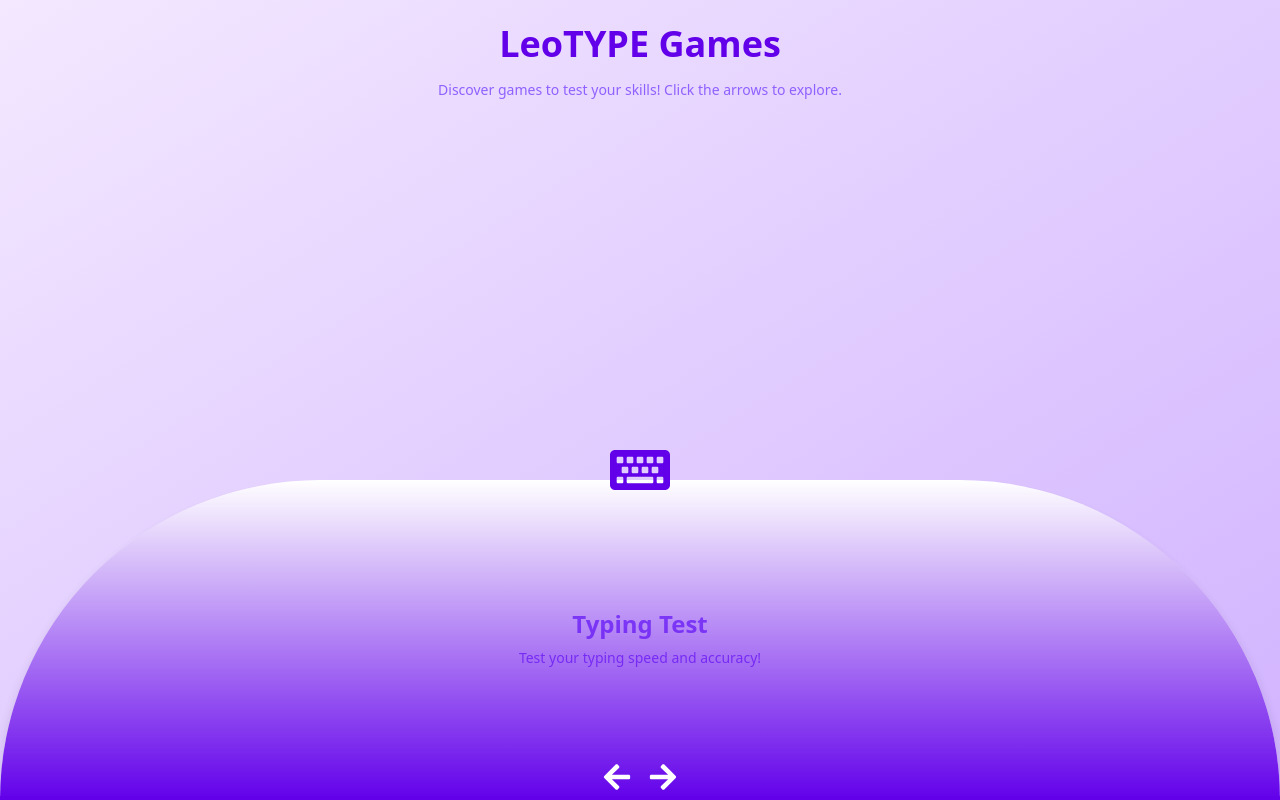
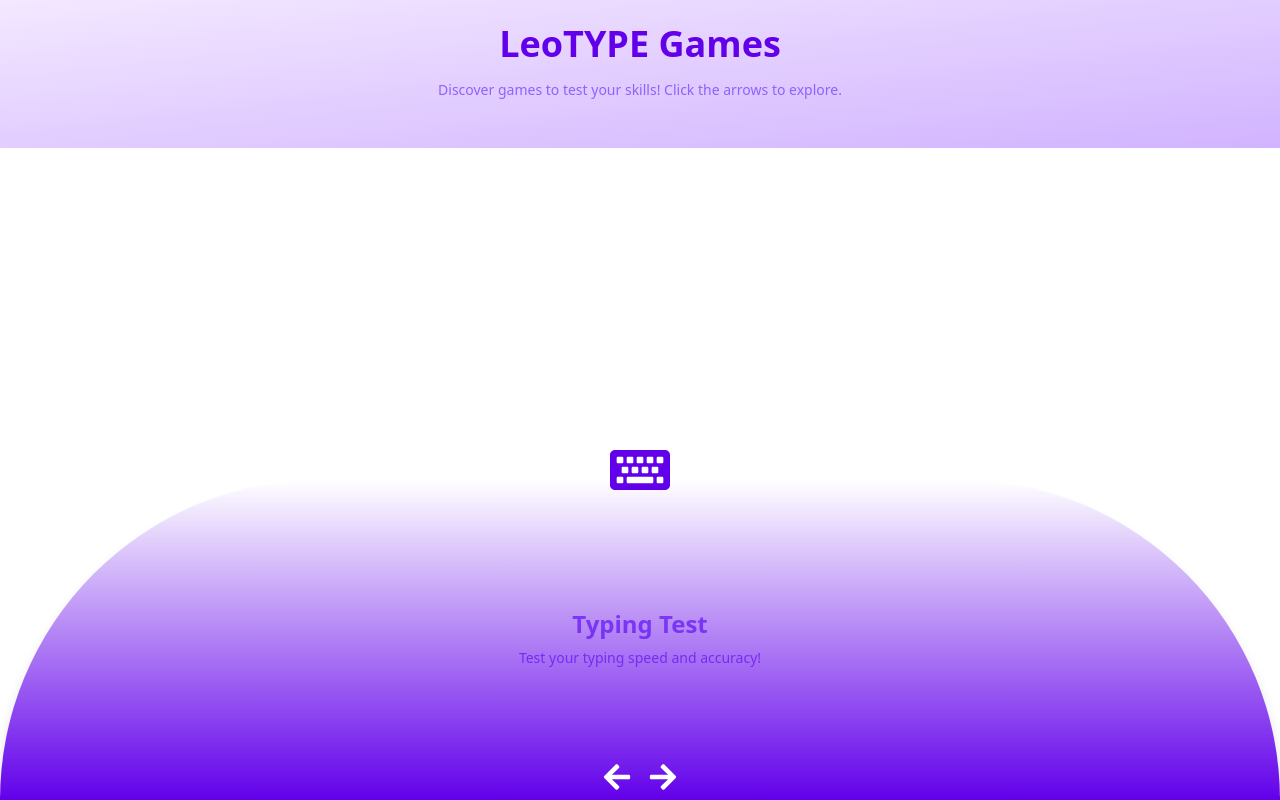
Before and after one commit to Ludis-ET/Typing-test-telegram-bot, a React (Vite) app: page / in a window 1280 px wide. Built offline with nearby package versions, Linux system fonts and the light colour scheme.

Commit message:
Refactor App component to set max height and add overflow hidden

```diff
--- a/src/App.tsx
+++ b/src/App.tsx
@@ -56,7 +56,7 @@ const App: React.FC = () => {
   const selectedGame = games[selectedIndex];
 
   return (
-    <div className="min-h-screen flex flex-col items-center justify-start bg-gradient-to-br from-purple-start to-purple-end text-gray-900 font-sans p-6">
+    <div className="max-h-screen overflow-hidden flex flex-col items-center justify-start bg-gradient-to-br from-purple-start to-purple-end text-gray-900 font-sans p-6">
       <h1 className="text-4xl font-bold mb-4 text-purple-darker">
         LeoTYPE Games
       </h1>
```
